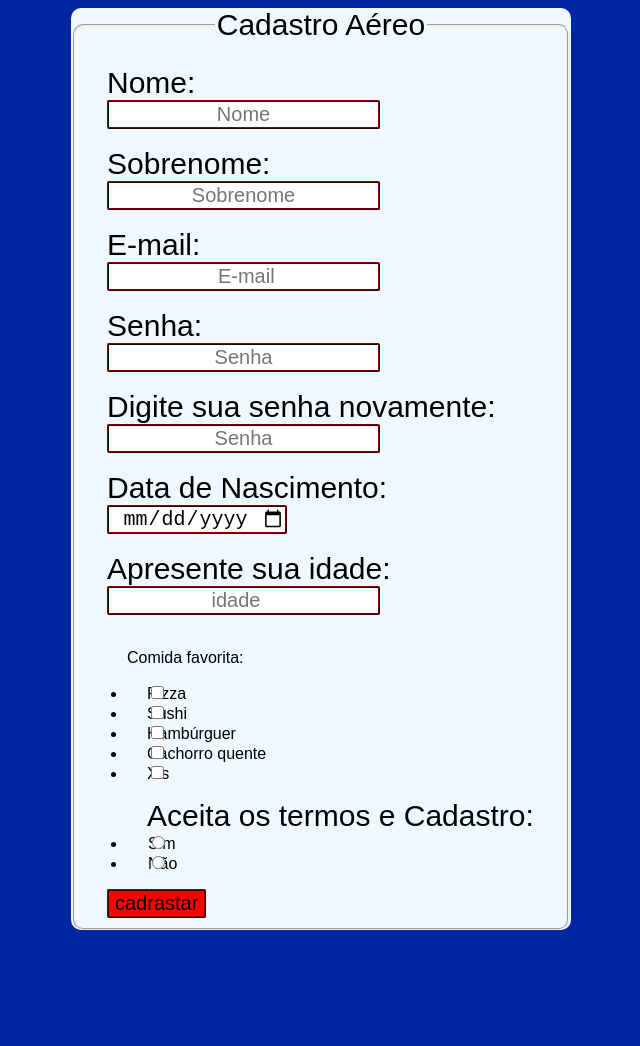
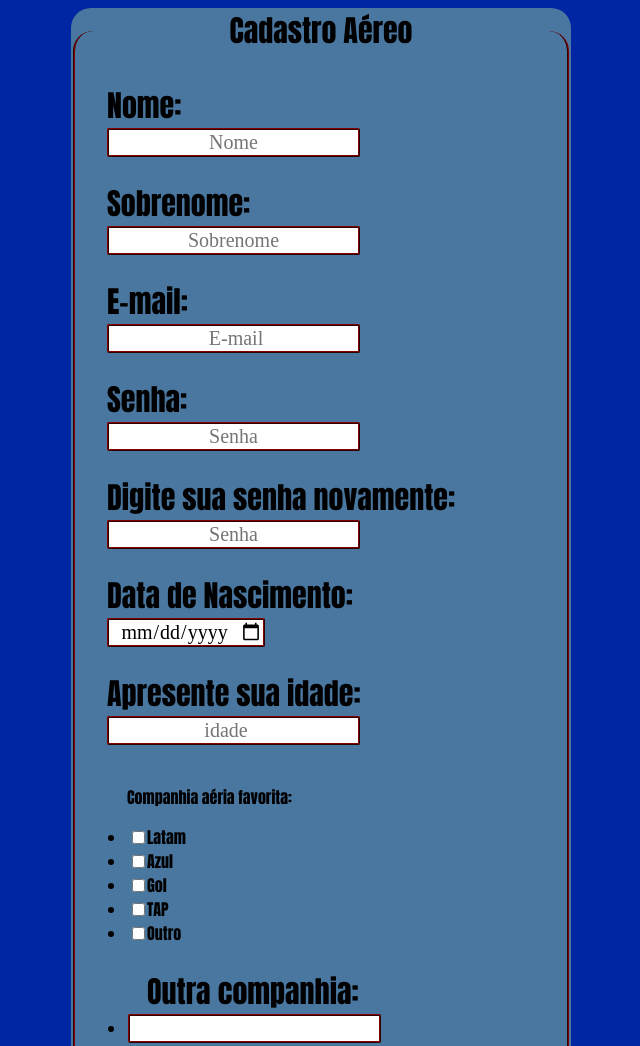
Before and after one commit to JoaoVitor081/Formulario, a plain HTML site: page Formulario.html in a window 1280 px wide. Shown: the top 1046 px of the page, without its empty margins (387-1027 px from the left). Before the commit the page ends 938 px from the top, so only its background shows below. Drawn offline with Linux system fonts and the light colour scheme.

Commit message:
Formulario

```diff
--- a/Formulario.css
+++ b/Formulario.css
@@ -4,7 +4,7 @@
     --blue: rgb(0, 38, 163);
 }
 body{
-    font-family: Arial, Helvetica, sans-serif;
+    font-family:Impact, Haettenschweiler, 'Arial Narrow Bold', sans-serif ;
     background-color: var(--blue);
 }
 legend{
@@ -19,6 +19,7 @@ input{
     font-size: 20px;
     text-align: center;
     left: 20px;
+    font-family: 'Times New Roman', Times, serif;
 
 }
 label{
@@ -31,8 +32,9 @@ label{
 background-color: var(--red);
 }
 form{
-    background-color: aliceblue;
-    border-radius: 10px;
+    background-color: rgb(73, 119, 160);
+    border-radius: 20px;
+    border-color: var(--red);
     position: relative;
     left: 450px;
     width: 500px;
@@ -40,9 +42,13 @@ form{
 
 }
 fieldset{
-    border-radius: 10px;
+    border-radius: 20px;
+    border-color: var(--red1);
+    border-top: 10px;
 
 }
-.line{
+ul li input{
     position: relative;
+    left: 1px;
+
 }
--- a/Formulario.html
+++ b/Formulario.html
@@ -64,18 +64,19 @@
 
             <div class="line">
 
-            <ul>
-                <p>Comida favorita:</p>
-                <li><input type="checkbox" name="comida[]"  value="Pizza">Pizza</li>
-                <li><input type="checkbox" name="comida[]"  value="Sushi">Sushi</li>
-                <li><input type="checkbox" name="comida[]"  value="Hambúrguer">Hambúrguer</li>
-                <li><input type="checkbox" name="comida[]"  value="Cachorro quente">Cachorro quente</li>
-                <li><input type="checkbox" name="comida[]"  value="Xis">Xis</li>
+            <ul class="lista">
+                <p>Companhia aéria favorita:</p>
+                <li><input type="checkbox" name="aéria[]"  value="Latam">Latam</li>
+                <li><input type="checkbox" name="aéria[]"  value="Azul">Azul</li>
+                <li><input type="checkbox" name="aéria[]"  value="Gol">Gol</li>
+                <li><input type="checkbox" name="aéria[]"  value="TAP">TAP</li>
+                <li><input type="checkbox" name="aéria[]"  value="Outro">Outro</li>
+                <br>
+                <label for="aéria">Outra companhia:</label>
+                <li><input type="text" name="aéria" ></li>
             </ul>
 
         </div>
-
-
             <ul>
                 <label for="sim,nao">Aceita os termos e Cadastro:</label>
                 <li><input type="radio" name="SimeNão" id="" value="Sim">Sim</li>
```
